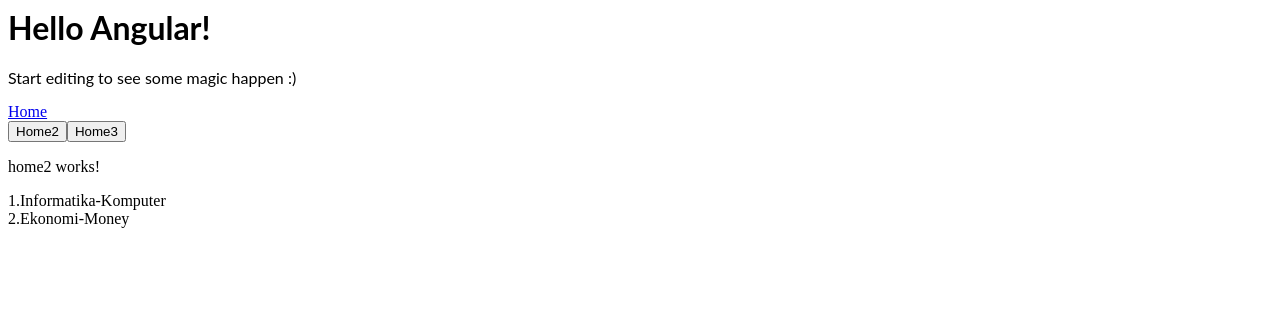
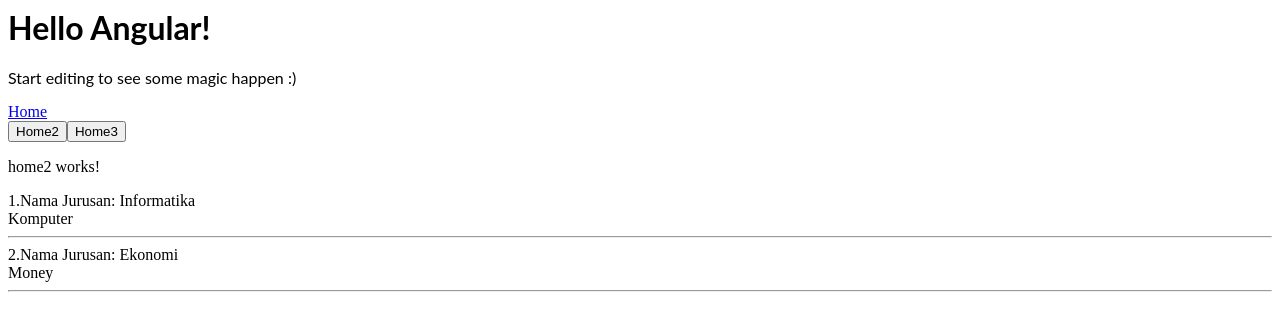
Before and after one commit to c14180134/coba, an Angular app: page /home2 in a window 1280 px wide. Shown: the top 330 px of the page. Built offline with nearby package versions, Linux system fonts and the light colour scheme.

Commit message:
3 files modified

```diff
--- a/src/app/app.component.ts
+++ b/src/app/app.component.ts
@@ -23,7 +23,7 @@
       this.router.navigate(['/home2']);
     }
     homepass(){
-      this.router.navigate(['/home',3]);
+      this.router.navigate(['/home3']);
     }
   Submit(x:string,y:string){
       let temp1=x;
--- a/src/app/home/home.component.ts
+++ b/src/app/home/home.component.ts
@@ -21,7 +21,7 @@
   }
   Submit(x:string,y:string){
       this.datatambah={
-        no : x,
+        nama : x,
         penjelasan : y,
       }
       this.datadariglob.push(this.datatambah);
--- a/src/app/home2/home2.component.html
+++ b/src/app/home2/home2.component.html
@@ -3,5 +3,5 @@
 
 </p>
 <div *ngFor="let Jurusan of datadariglob; let i=index">
-  {{i+1}}.{{Jurusan.nama}}-{{Jurusan.penjelasan}}
+  {{i+1}}.Nama Jurusan: {{Jurusan.nama}}<br>{{Jurusan.penjelasan}}<hr>
 </div>
```
